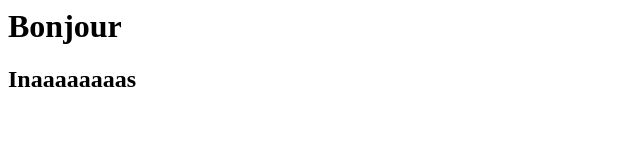
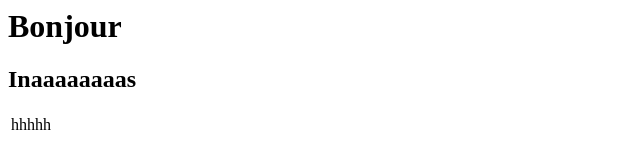
Before and after one commit to inass-bd/hello, a plain HTML site: page index.html in a window 1280 px wide. Shown: the full height of the page, 0-640 px from the left. Drawn offline with Linux system fonts and the light colour scheme.

Commit message:
tableau ajouté

```diff
--- a/index.html
+++ b/index.html
@@ -6,5 +6,9 @@
 	<h1> Bonjour</h1>
  <h2>
  	Inaaaaaaaas</h2>
+ 	<table>
+ 		<tr>
+ 			<td> hhhhh</td>
+ 		</tr></table>
 </body>
 </html>
```
